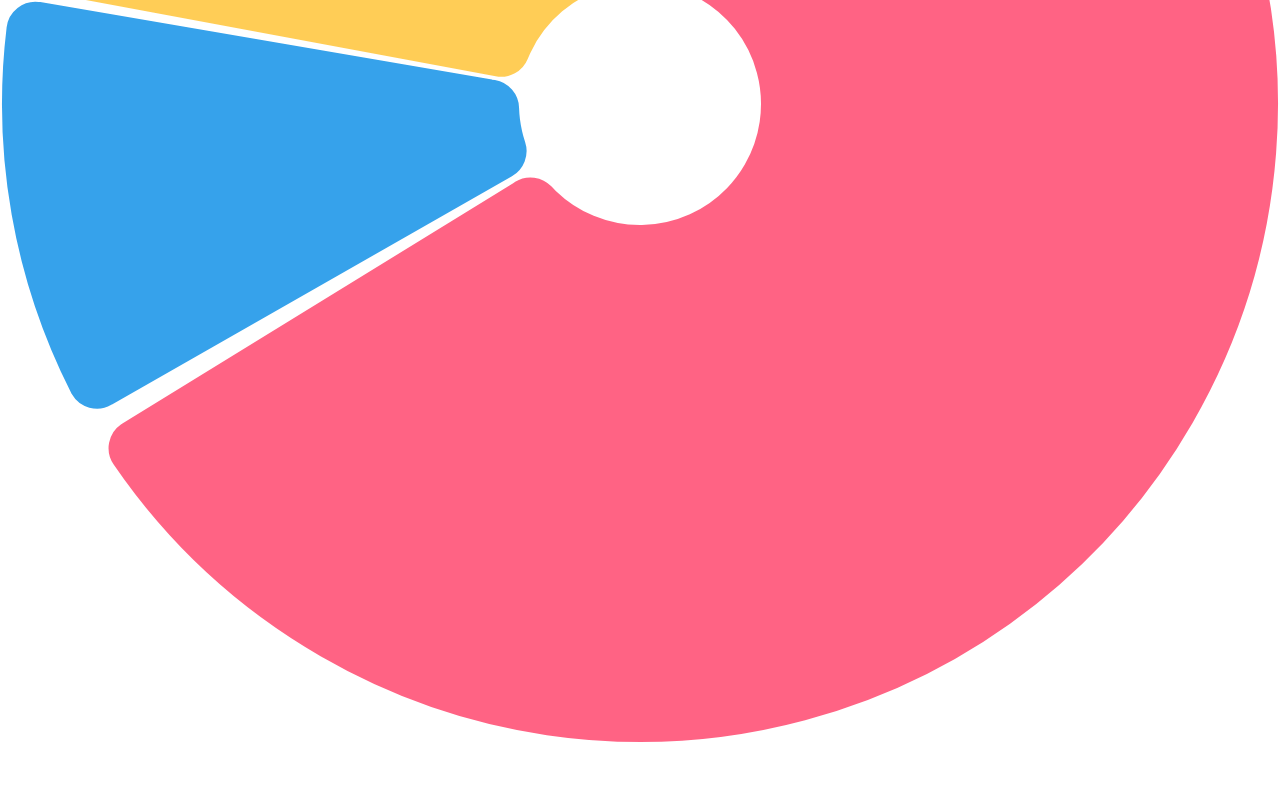
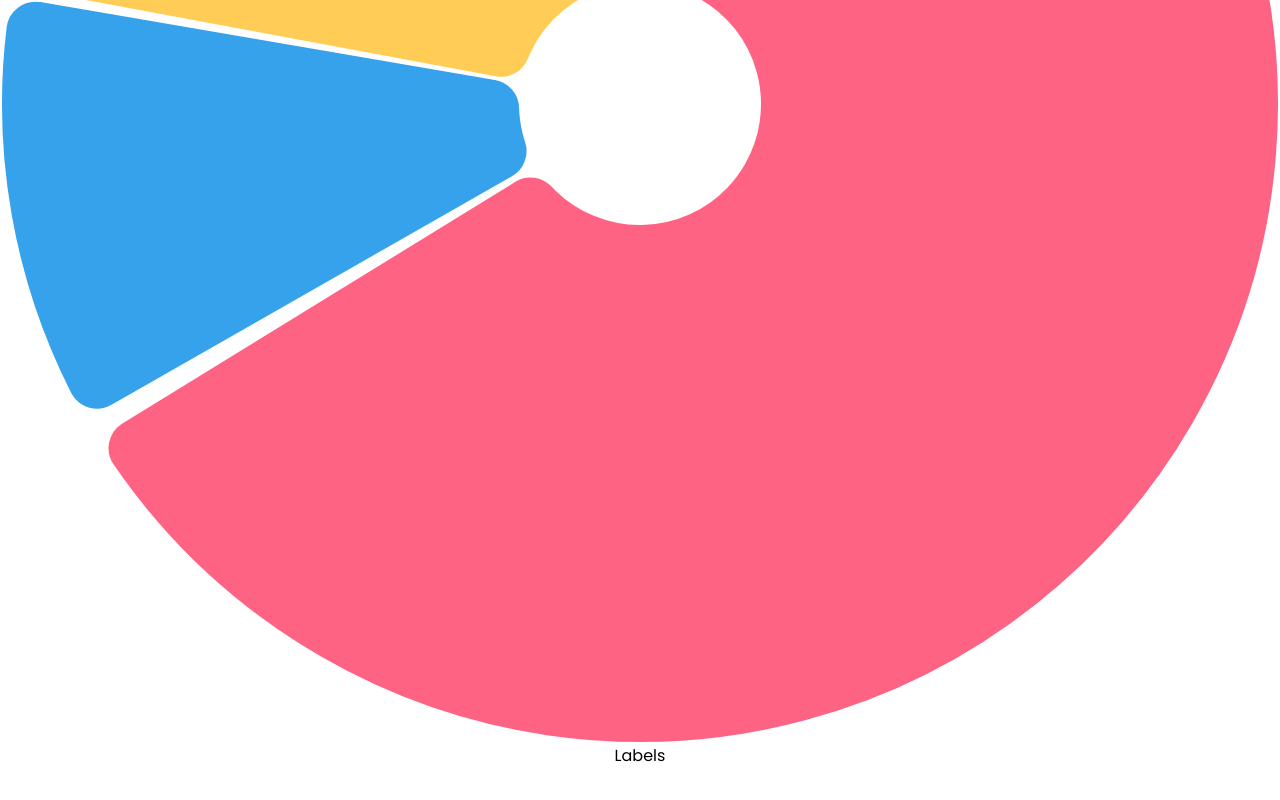
Before and after one commit to himarnoel/expense-tracker, a React (Vite) app: page / in a window 1280 px wide. Shown: the part 624-1424 px from the top of the page. Built offline with nearby package versions, Linux system fonts and the light colour scheme.

Commit message:
made some changes

```diff
--- a/src/App.tsx
+++ b/src/App.tsx
@@ -8,19 +8,16 @@ function App() {
 
   return (
     <div className="App">
-      <div className="container mx-auto max-w-6xl shadow-lg">
+      <div className="container mx-auto max-w-6xl text-center drop-shadow-lg text-gray-800">
         <h1 className="text-4xl py-8 mb-10 bg-slate-800 text-white rounded">
           Expense Tracker
         </h1>
 
-        {/* grid cols */}
+        {/* grid columns */}
         <div className="grid md:grid-cols-2 gap-4">
-          {/* Graphs */}
+          {/* Chart */}
           <Graph />
-        </div>
-
-        <div className="flex flex-col py-10 gap-4">
-          {/* labels */}
+          {/* Form */}
         </div>
       </div>
     </div>
--- a/src/Components/Graph.tsx
+++ b/src/Components/Graph.tsx
@@ -35,7 +35,9 @@ const Graph: FC = () => {
           </h3>
         </div>
       </div>
-      <div className="flex flex-col py-10 gap-4"></div>
+      <div className="flex flex-col py-10 gap-4">
+        Labels
+      </div>
     </div>
   );
 };
```
